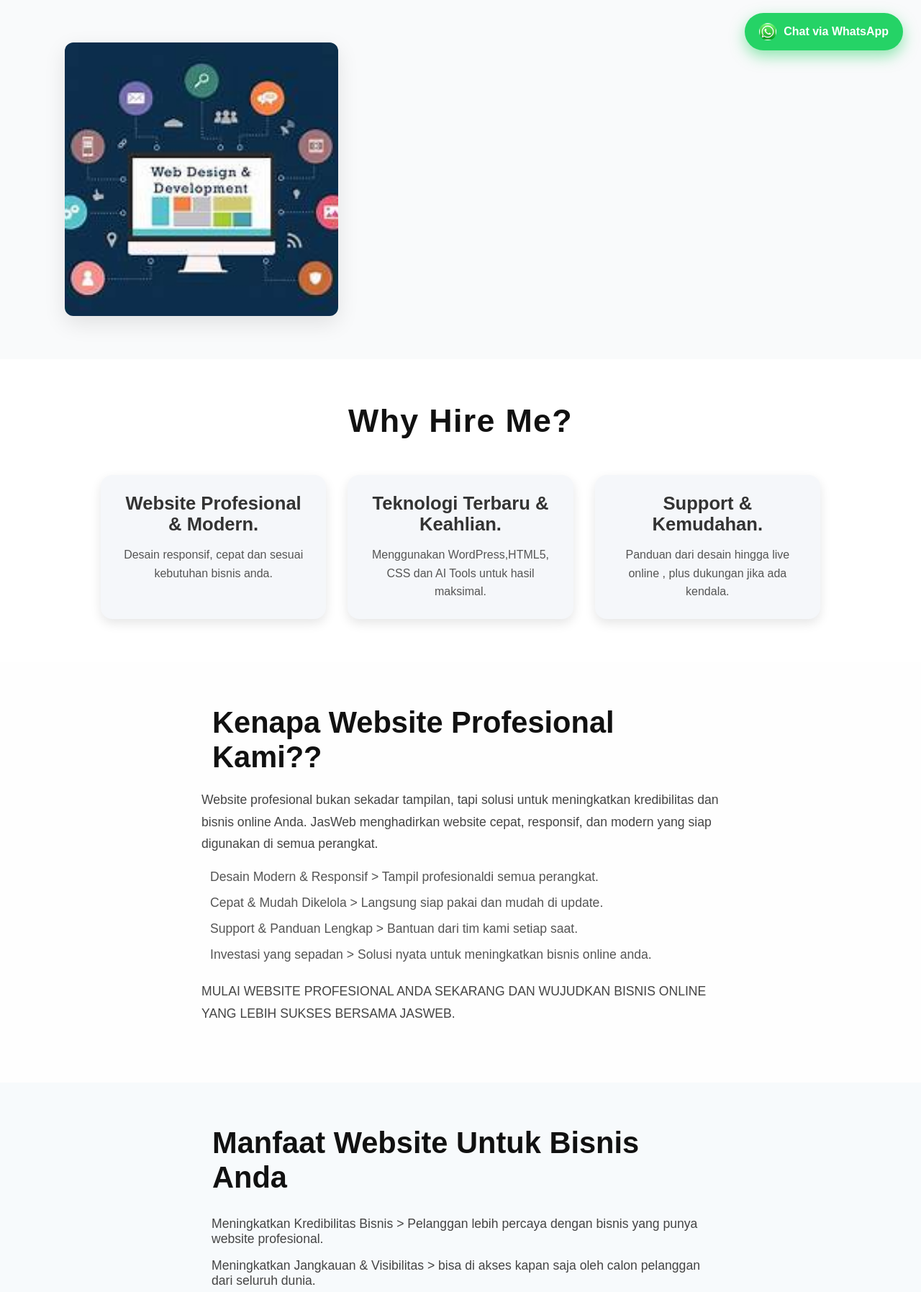
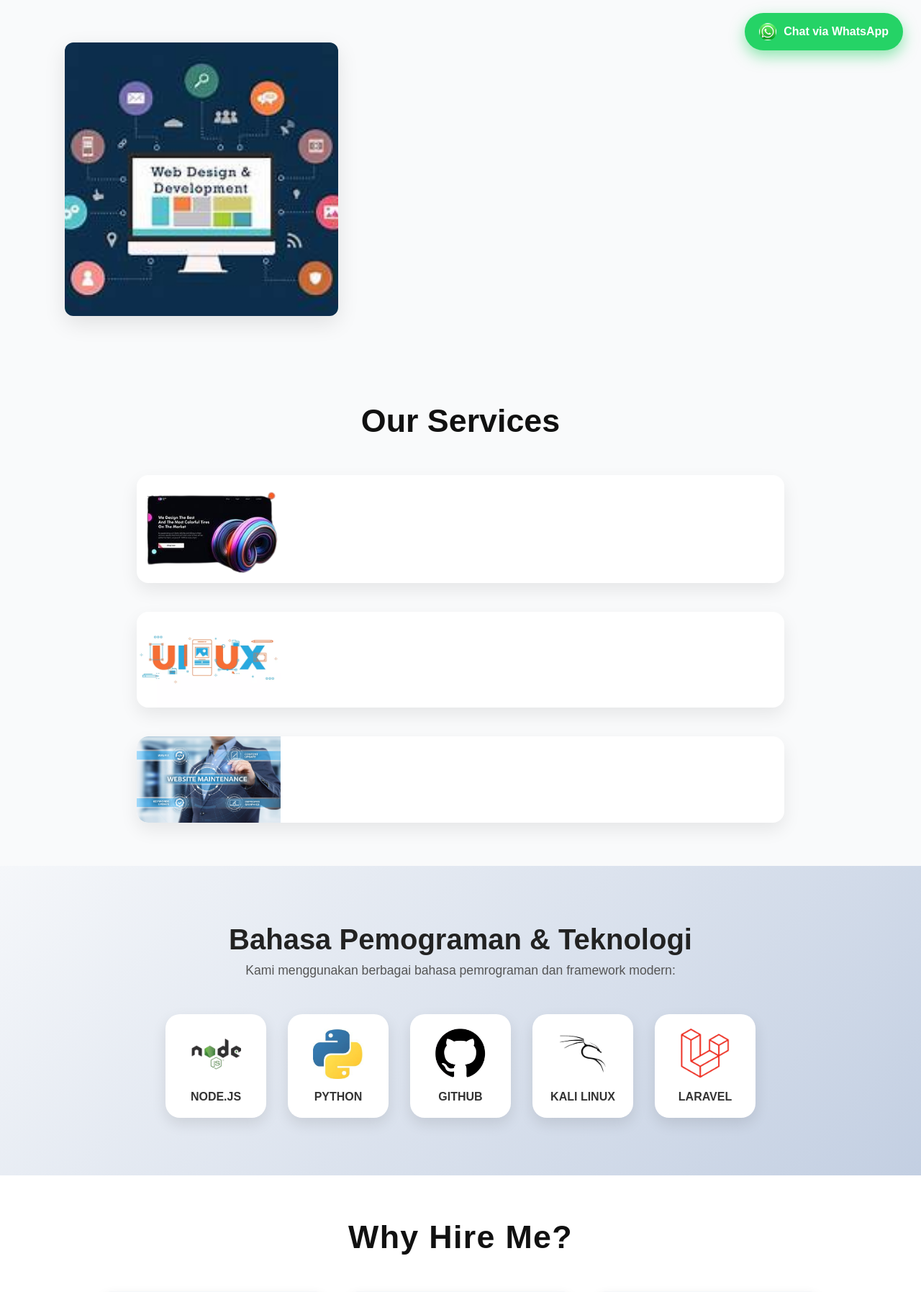
Before and after one commit to septianabdulkarim-cloud/portfolio_website, a Flask app: page / in a window 1280 px wide. Shown: the part 705-2500 px from the top of the page at 72% size. Run offline with Flask 3, Linux system fonts and the light colour scheme.

Commit message:
Update index.html , login.html, register.html dan style.css

```diff
--- a/static/css/style.css
+++ b/static/css/style.css
@@ -1110,6 +1110,69 @@ body {
 }
 
 
+/* Section Tech Stack */
+.tech-stack {
+  text-align: center;
+  padding: 80px 20px;
+  background: linear-gradient(135deg, #f5f7fa, #c3cfe2);
+}
+
+.tech-stack h2 {
+  font-size: 2.5rem;
+  font-weight: 700;
+  margin-bottom: 10px;
+  color: #222;
+}
+
+.tech-stack p {
+  font-size: 1.1rem;
+  color: #555;
+  margin-bottom: 50px;
+}
+
+.tech-icons {
+  display: flex;
+  flex-wrap: wrap;
+  gap: 30px;
+  justify-content: center;
+}
+
+.icon-card {
+  background: #fff;
+  padding: 20px;
+  border-radius: 20px;
+  box-shadow: 0 8px 20px rgba(0,0,0,0.1);
+  transition: transform 0.4s ease, box-shadow 0.4s ease;
+  width: 140px;
+  text-align: center;
+}
+
+.icon-card img {
+  width: 70px;
+  height: 70px;
+  object-fit: contain;
+  margin-bottom: 12px;
+  transition: transform 0.4s ease;
+}
+
+.icon-card span {
+  display: block;
+  font-size: 1rem;
+  font-weight: 600;
+  color: #333;
+}
+
+/* Efek hover animasi "terbang" */
+.icon-card:hover {
+  transform: translateY(-20px) scale(1.08);
+  box-shadow: 0 15px 35px rgba(0,0,0,0.2);
+}
+
+.icon-card:hover img {
+  transform: rotate(-10deg) translateY(-5px);
+}
+
+
 /* ===== FOOTER WRAPPER ===== */
 .footer {
   background: #f7f7f7;
--- a/templates/index.html
+++ b/templates/index.html
@@ -74,6 +74,73 @@
             </div>
         </div>
     </section>
+
+    <!-- Services Section -->
+<section id="services" class="bg-light">
+    <div class="container text-center">
+        <h2>Our Services</h2>
+        <div class="row">
+
+            <!-- Service 1 -->
+            <div class="card project-card">
+                <img src="/static/image/website2.png" alt="Website Modern">
+                <div class="card-body">
+                    <h4> Website Modern</h4>
+                    <p>Membuat website cepat,responsif, dan modern uang menonjolkan bisnis anda di dunia digital.</p>
+                </div>
+            </div>
+
+            <!-- Service 2 -->
+            <div class="card project-card">
+                <img src="/static/image/UI&UX.png" alt="Web Project Idea">
+                <div class="card-body">
+                    <h4>UI & UX Profesional</h4>
+                    <p>Desain antarmuka user-friendly yang membuat pengunjung betah dan mudah menemukan informasi.</p>
+                </div>
+            </div>
+
+            <!-- Service 3 -->
+            <div class="card project-card">
+                <img src="/static/image/website5.png" alt="Maintenance & Revisi">
+                <div class="card-body">
+                    <h4>Support dan Maintenance</h4>
+                    <p>Dukungan lengkap dan panduan pengelolaan website agar bisnis anda tetap optimal tanpa ribet.</p>
+                </div>
+            </div>
+
+        </div>
+    </div>
+</section>
+
+<!-- Section Tech Stack -->
+<section id="tech-stack" class="tech-stack">
+  <div class="container">
+    <h2>Bahasa Pemograman & Teknologi</h2>
+    <p>Kami menggunakan berbagai bahasa pemrograman dan framework modern:</p>
+    <div class="tech-icons">
+      <div class="icon-card">
+        <img src="/static/image/NODE.JS.png" alt="PHP">
+        <span>NODE.JS</span>
+      </div>
+      <div class="icon-card">
+        <img src="/static/image/PYTHON.jpg" alt="Python">
+        <span>PYTHON </span>
+      </div>
+      <div class="icon-card">
+        <img src="/static/image/GITHUB 2.png" alt="JavaScript">
+        <span>GITHUB</span>
+      </div>
+      <div class="icon-card">
+        <img src="/static/image/kali linux 3.png"alt="HTML5">
+        <span>KALI LINUX</span>
+      </div>
+      <div class="icon-card">
+        <img src="/static/image/LARAVEL 2.png" alt="CSS3">
+        <span>LARAVEL</span>
+      </div>
+    </div>
+  </div>
+</section>
 
     <!-- Why Hire Me Section -->
     <section id="why" class="bg-white">
@@ -214,43 +281,6 @@
     </div>
 </section>
 
-<!-- Services Section -->
-<section id="services" class="bg-light">
-    <div class="container text-center">
-        <h2>Our Services</h2>
-        <div class="row">
-
-            <!-- Service 1 -->
-            <div class="card project-card">
-                <img src="/static/image/saas.png" alt="Website Modern">
-                <div class="card-body">
-                    <h4> Website Modern</h4>
-                    <p>Membuat website cepat,responsif, dan modern uang menonjolkan bisnis anda di dunia digital.</p>
-                </div>
-            </div>
-
-            <!-- Service 2 -->
-            <div class="card project-card">
-                <img src="/static/image/6086695479023880000.jpg" alt="Web Project Idea">
-                <div class="card-body">
-                    <h4>UI & UX Profesional</h4>
-                    <p>Desain antarmuka user-friendly yang membuat pengunjung betah dan mudah menemukan informasi.</p>
-                </div>
-            </div>
-
-            <!-- Service 3 -->
-            <div class="card project-card">
-                <img src="/static/6086695479023880012.jpg" alt="Maintenance & Revisi">
-                <div class="card-body">
-                    <h4>Support dan Maintenance</h4>
-                    <p>Dukungan lengkap dan panduan pengelolaan website agar bisnis anda tetap optimal tanpa ribet.</p>
-                </div>
-            </div>
-
-        </div>
-    </div>
-</section>
-
 
 <!-- Testimonials Section -->
 <section id="testimonials" class="bg-light">
```
Also changed, not shown: static/image/GITHUB 2.png (added), static/image/GITHUB.jpg (added), static/image/KALI LINUX.jpg (added), static/image/LARAVEL 2.png (added), static/image/LARAVEL.jpg (added), static/image/NODE.JS.png (added), static/image/PHP.jpeg (added), static/image/PYTHON.jpg (added), static/image/UI&UX.png (added), static/image/kali linux 3.png (added), static/image/ksli linux.jpg (added), static/image/website1.jpeg (added), static/image/website2.png (added), static/image/website4.jpeg (added), 1 more files, 1 other file.
